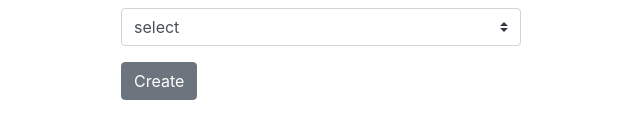
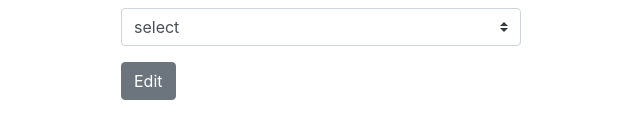
Before and after one commit to wicked91/TodoList, a React (Create React App) app in the folder client/: page /edit/1 in a window 1280 px wide. Shown: the part 422-560 px from the top of the page, without its empty margins (391-1031 px from the left). Built offline with nearby package versions, Linux system fonts and the light colour scheme.

Commit message:
20190519

```diff
--- a/client/src/components/EditPost.js
+++ b/client/src/components/EditPost.js
@@ -87,7 +87,7 @@ class EditPost extends Component {
                             <option>매우 중요</option>
                         </CustomInput>
                     </FormGroup>
-                    <Button onClick={this.onClick}>Create</Button>
+                    <Button onClick={this.onClick}>Edit</Button>
                 </Form>
             </div>
         )
--- a/client/src/components/Item.js
+++ b/client/src/components/Item.js
@@ -62,7 +62,7 @@ class Item extends Component {
                         <br />
                         <ToastHeader></ToastHeader>
                         <ToastHeader>
-                            {deadlineField}  {(deadlineField) ? "마감": ''} {PriorityBadge} {badge}
+                            {deadlineField}  {(deadlineField) ? "까지": ''} {PriorityBadge} {badge}
                         </ToastHeader>
                         <ButtonGroup size="sm">
                             <Button color="link" onClick={this.onClickFinish.bind(this)}>finish</Button>
```
Also changed, not shown: 1 other file (tests, documents, lock files or other folders).
